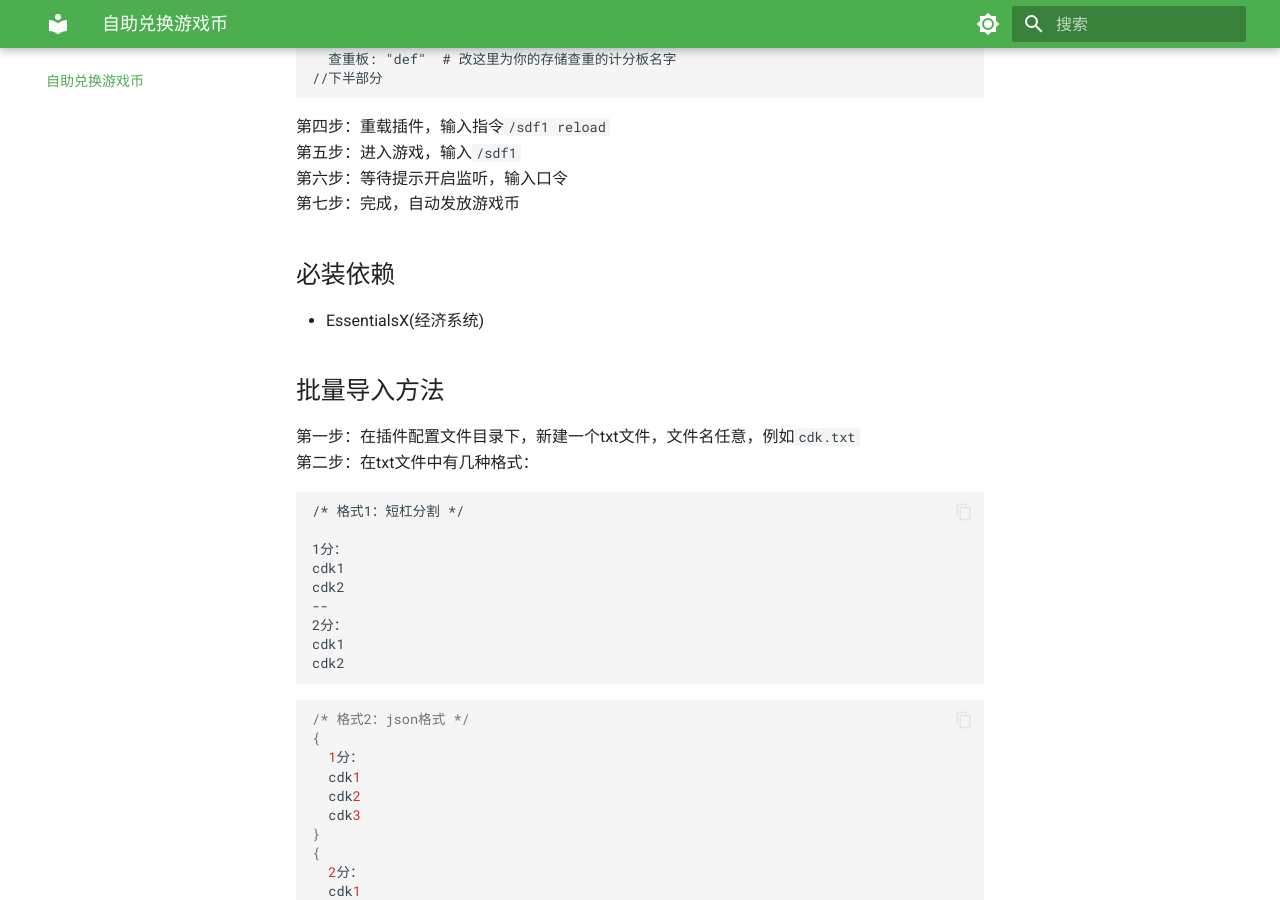
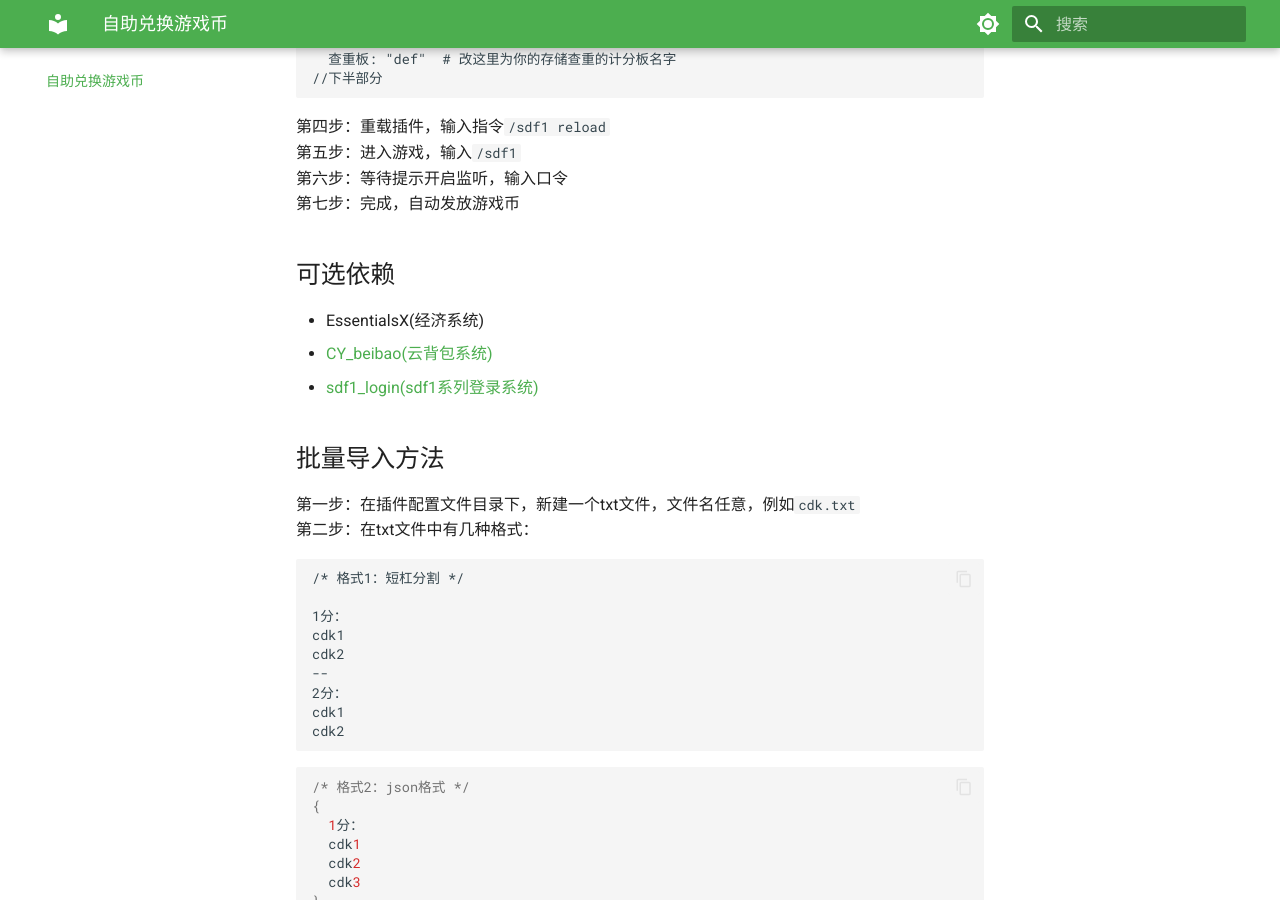
Before and after one commit to ypsdf1/caoyuanwiki, an MkDocs documentation site: the page built from docs/sdf1.md, in a window 1280 px wide and 900 px high, scrolled down 955 px. Built offline with MkDocs 1.6.1 and Material for MkDocs 9.7.7, drawn with Linux system fonts in a browser that asks for light colours.

Commit message:
更新sdf1插件的依赖项目

```diff
--- a/docs/sdf1.md
+++ b/docs/sdf1.md
@@ -30,8 +30,10 @@ sdf1插件是由草原探险服务器定制插件，主要作用是cdk激活兑
 第六步：等待提示开启监听，输入口令<br>
 第七步：完成，自动发放游戏币
 
-## 必装依赖
+## 可选依赖
 - EssentialsX(经济系统)
+- [CY_beibao(云背包系统)](beibao.md)
+- [sdf1_login(sdf1系列登录系统)](sdf1_login.md)
 
 ## 批量导入方法
 第一步：在插件配置文件目录下，新建一个txt文件，文件名任意，例如`cdk.txt`<br>
```
